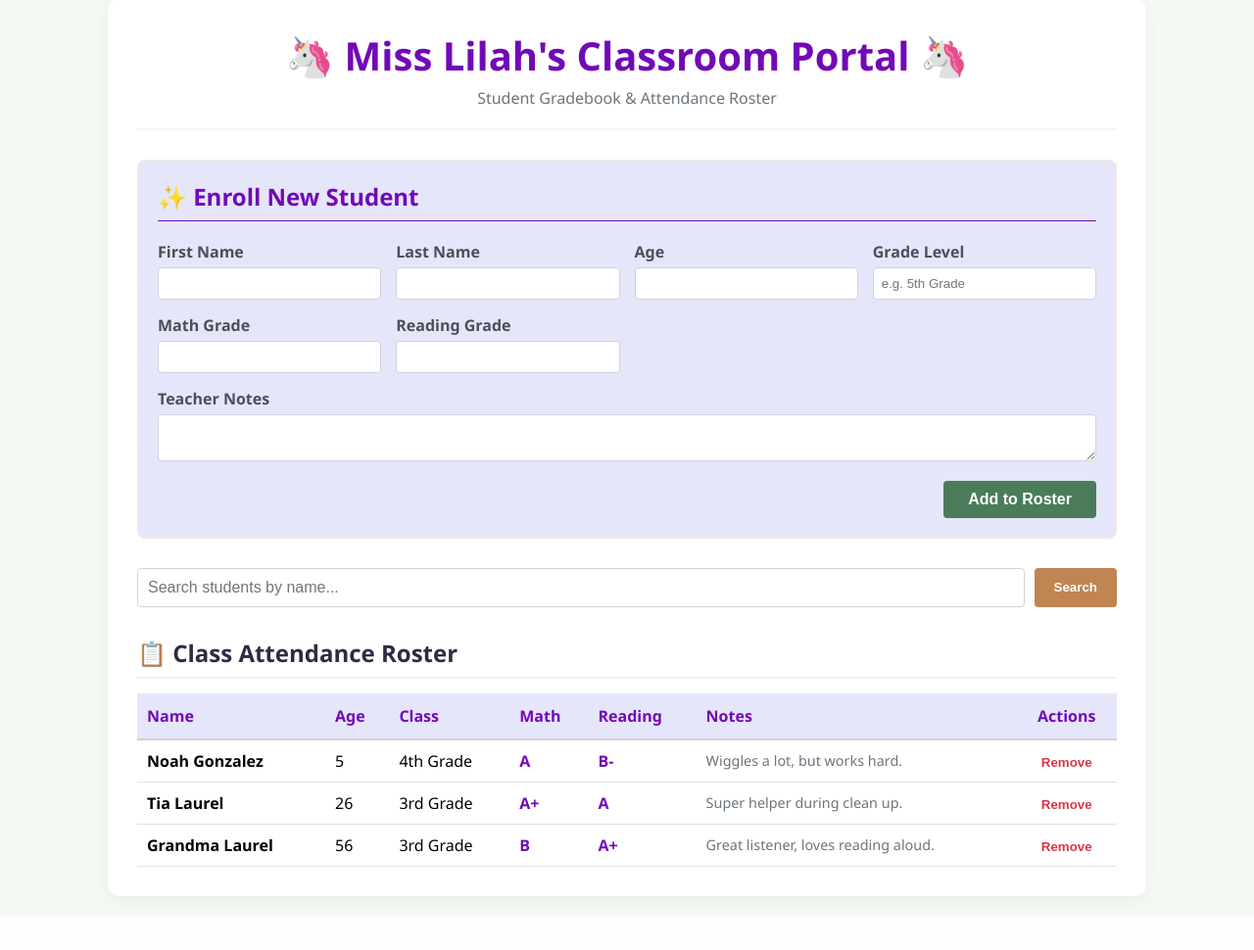
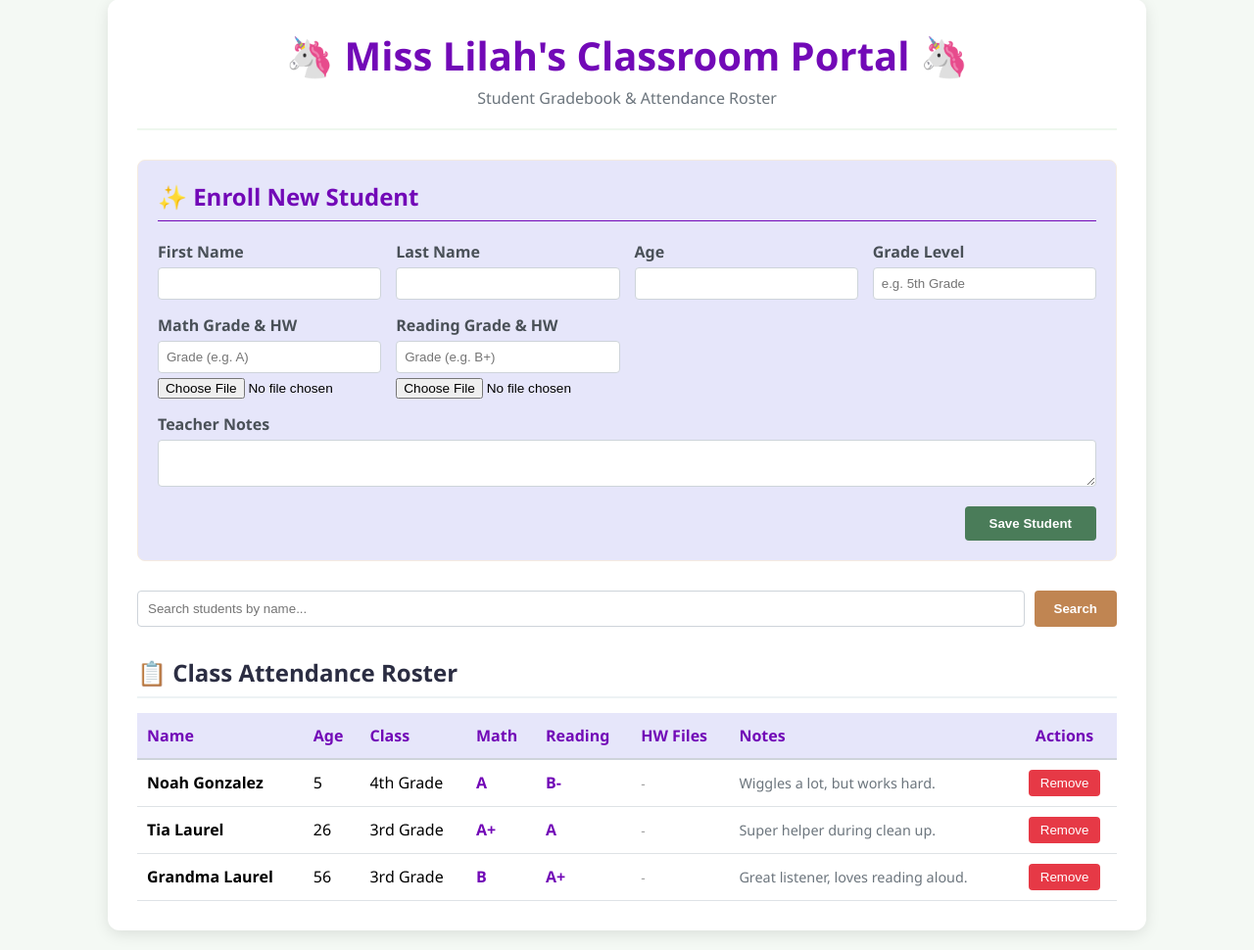
Before and after one commit to jlaurel1993/school-website-portal, a Flask app: page / in a window 1280 px wide. Shown: the part 21-991 px from the top of the page at 98% size. Before the commit the page ends 944 px from the top, so only its background shows below. Run offline with Flask 3, Linux system fonts and the light colour scheme; data comes from the database, SQL or seed files in the repository.

Commit message:
Feature: Add Cloudinary homework image upload support

```diff
--- a/app.py
+++ b/app.py
@@ -1,8 +1,17 @@
 from flask import Flask, render_template, request, redirect, url_for
 import mysql.connector
 import os
+import cloudinary
+import cloudinary.uploader
 
 app = Flask(__name__)
+
+# Configure Cloudinary using environment variables
+cloudinary.config(
+    cloud_name = os.getenv('CLOUDINARY_CLOUD_NAME'),
+    api_key = os.getenv('CLOUDINARY_API_KEY'),
+    api_secret = os.getenv('CLOUDINARY_API_SECRET')
+)
 
 def get_db_connection():
     db_host = os.environ.get("DB_HOST", "localhost")
@@ -49,20 +58,40 @@ def index():
 
 @app.route('/add_student', methods=['POST'])
 def add_student():
+    first_name = request.form.get('first_name')
+    last_name = request.form.get('last_name')
+    age = request.form.get('age')
+    grade_level = request.form.get('grade_level')
+    math = request.form.get('math')
+    reading = request.form.get('reading')
+    notes = request.form.get('notes')
+
+    # Handle Math HW Image Upload
+    math_hw_file = request.files.get('math_hw')
+    math_hw_url = None
+    if math_hw_file and math_hw_file.filename != '':
+        upload_result = cloudinary.uploader.upload(math_hw_file)
+        math_hw_url = upload_result.get('secure_url')
+
+    # Handle Reading HW Image Upload
+    reading_hw_file = request.files.get('reading_hw')
+    reading_hw_url = None
+    if reading_hw_file and reading_hw_file.filename != '':
+        upload_result = cloudinary.uploader.upload(reading_hw_file)
+        reading_hw_url = upload_result.get('secure_url')
+
+    # Save student record with homework URLs to MySQL
     conn = get_db_connection()
     cursor = conn.cursor()
     query = """
-        INSERT INTO students (first_name, last_name, age, grade_level, math, reading, notes)
-        VALUES (%s, %s, %s, %s, %s, %s, %s)
+        INSERT INTO students (first_name, last_name, age, grade_level, math, reading, notes, math_hw_url, reading_hw_url)
+        VALUES (%s, %s, %s, %s, %s, %s, %s, %s, %s)
     """
-    cursor.execute(query, (
-        request.form.get('first_name'), request.form.get('last_name'),
-        request.form.get('age'), request.form.get('grade_level'),
-        request.form.get('math'), request.form.get('reading'), request.form.get('notes')
-    ))
+    cursor.execute(query, (first_name, last_name, age, grade_level, math, reading, notes, math_hw_url, reading_hw_url))
     conn.commit()
     cursor.close()
     conn.close()
+
     return redirect(url_for('index'))
 
 @app.route('/search', methods=['GET'])
--- a/requirements.txt
+++ b/requirements.txt
@@ -1,3 +1,4 @@
 flask
 mysql-connector-python
 gunicorn
+cloudinary
--- a/templates/index.html
+++ b/templates/index.html
@@ -8,7 +8,7 @@
 </head>
 <body style="font-family: 'Segoe UI', Tahoma, Geneva, Verdana, sans-serif; background-color: #f4f9f4; margin: 0; padding: 20px;">
 
-    <div style="max-width: 1000px; margin: 0 auto; background: white; padding: 30px; border-radius: 12px; box-shadow: 0 4px 15px rgba(0,0,0,0.05);">
+    <div style="max-width: 1000px; margin: 0 auto; background: white; padding: 30px; border-radius: 12px; box-shadow: 0 4px 15px rgba(0,0,0,0.1);">
 
         <header style="text-align: center; margin-bottom: 30px; border-bottom: 2px solid #eef7ee; padding-bottom: 20px;">
             <h1 style="color: #7209b7; margin: 0; font-size: 2.5rem;">🦄 Miss Lilah's Classroom Portal 🦄</h1>
@@ -18,7 +18,7 @@
         <!-- ADD STUDENT FORM -->
         <section style="background: #e6e6fa; border: 1px solid #f5ebe0; padding: 20px; border-radius: 8px; margin-bottom: 30px;">
             <h2 style="color: #7209b7; margin-top: 0; border-bottom: 1px solid #7209b7; padding-bottom: 8px;">✨ Enroll New Student</h2>
-            <form action="/add_student" method="POST" style="display: grid; grid-template-columns: repeat(auto-fit, minmax(200px, 1fr)); gap: 15px;">
+            <form action="/add_student" method="POST" enctype="multipart/form-data" style="display: grid; grid-template-columns: repeat(auto-fit, minmax(200px, 1fr)); gap: 15px;">
                 <div>
                     <label style="display: block; margin-bottom: 5px; font-weight: 600; color: #495057;">First Name</label>
                     <input type="text" name="first_name" required style="width: 100%; padding: 8px; border: 1px solid #ced4da; border-radius: 4px; box-sizing: border-box;">
@@ -36,19 +36,21 @@
                     <input type="text" name="grade_level" placeholder="e.g. 5th Grade" style="width: 100%; padding: 8px; border: 1px solid #ced4da; border-radius: 4px; box-sizing: border-box;">
                 </div>
                 <div>
-                    <label style="display: block; margin-bottom: 5px; font-weight: 600; color: #495057;">Math Grade</label>
-                    <input type="text" name="math" style="width: 100%; padding: 8px; border: 1px solid #ced4da; border-radius: 4px; box-sizing: border-box;">
+                    <label style="display: block; margin-bottom: 5px; font-weight: 600; color: #495057;">Math Grade & HW</label>
+                    <input type="text" name="math" placeholder="Grade (e.g. A)" style="width: 100%; padding: 8px; border: 1px solid #ced4da; border-radius: 4px; box-sizing: border-box;">
+                    <input type="file" name="math_hw" accept="image/*" style="margin-top: 5px; font-size: 0.85rem; width: 100%;">
                 </div>
                 <div>
-                    <label style="display: block; margin-bottom: 5px; font-weight: 600; color: #495057;">Reading Grade</label>
-                    <input type="text" name="reading" style="width: 100%; padding: 8px; border: 1px solid #ced4da; border-radius: 4px; box-sizing: border-box;">
+                    <label style="display: block; margin-bottom: 5px; font-weight: 600; color: #495057;">Reading Grade & HW</label>
+                    <input type="text" name="reading" placeholder="Grade (e.g. B+)" style="width: 100%; padding: 8px; border: 1px solid #ced4da; border-radius: 4px; box-sizing: border-box;">
+                    <input type="file" name="reading_hw" accept="image/*" style="margin-top: 5px; font-size: 0.85rem; width: 100%;">
                 </div>
                 <div style="grid-column: 1 / -1;">
                     <label style="display: block; margin-bottom: 5px; font-weight: 600; color: #495057;">Teacher Notes</label>
-                    <textarea name="notes" rows="2" style="width: 100%; padding: 8px; border: 1px solid #ced4da; border-radius: 4px; box-sizing: border-box; resize: vertical;"></textarea>
+                    <textarea name="notes" rows="2" style="width: 100%; padding: 8px; border: 1px solid #ced4da; border-radius: 4px; box-sizing: border-box;"></textarea>
                 </div>
                 <div style="grid-column: 1 / -1; text-align: right;">
-                    <button type="submit" style="background-color: #4a7c59; color: white; border: none; padding: 10px 25px; border-radius: 4px; font-weight: bold; cursor: pointer; font-size: 1rem;">Add to Roster</button>
+                    <button type="submit" style="background-color: #4a7c59; color: white; border: none; padding: 10px 25px; border-radius: 4px; font-weight: bold; cursor: pointer;">Save Student</button>
                 </div>
             </form>
         </section>
@@ -56,10 +58,10 @@
         <!-- SEARCH BAR -->
         <section style="margin-bottom: 30px;">
             <form action="/search" method="GET" style="display: flex; gap: 10px;">
-                <input type="text" name="query" value="{{ search_query or '' }}" placeholder="Search students by name..." style="flex: 1; padding: 10px; border: 1px solid #ced4da; border-radius: 4px; font-size: 1rem;">
-                <button type="submit" style="background-color: #c08552; color: white; border: none; padding: 10px 20px; border-radius: 4px; font-weight: bold; cursor: pointer;">Search</button>
+                <input type="text" name="query" value="{{ search_query or '' }}" placeholder="Search students by name..." style="flex: 1; padding: 10px; border: 1px solid #ced4da; border-radius: 4px;">
+                <button type="submit" style="background-color: #c08552; color: white; border: none; padding: 10px 20px; border-radius: 4px; cursor: pointer; font-weight: bold;">Search</button>
                 {% if search_query %}
-                    <a href="/" style="background-color: #6c757d; color: white; text-decoration: none; padding: 10px 20px; border-radius: 4px; font-weight: bold; display: inline-block; line-height: 20px;">Clear</a>
+                    <a href="/" style="background-color: #6c757d; color: white; text-decoration: none; padding: 10px 20px; border-radius: 4px; display: inline-block; line-height: 20px; font-weight: bold;">Clear Search</a>
                 {% endif %}
             </form>
         </section>
@@ -71,7 +73,7 @@
 
             {% if search_result %}
                 {% for student in search_result %}
-                <div style="background: #ffffff; border: 3px solid #7209b7; border-radius: 12px; padding: 25px; margin-bottom: 25px; max-width: 700px; margin-left: auto; margin-right: auto; box-shadow: 0 4px 10px rgba(0,0,0,0.05);">
+                <div style="background: #ffffff; border: 3px solid #7209b7; border-radius: 12px; padding: 25px; margin-bottom: 25px;">
 
                     <!-- HEADER -->
                     <div style="text-align: center; margin-bottom: 20px;">
@@ -92,16 +94,30 @@
 
                         <!-- ACADEMIC GRADES TABLE -->
                         <div style="flex: 2; border: 2px solid #1b6ca8; border-radius: 6px; overflow: hidden;">
-                            <div style="background-color: #1b6ca8; color: white; padding: 10px 15px; font-weight: bold; font-size: 1.1rem;">
-                                Subjects:
+                            <div style="background-color: #1b6ca8; color: white; padding: 10px 15px; font-weight: bold; font-size: 1.05rem;">
+                                Subjects & Homework:
                             </div>
                             <div style="display: flex; justify-content: space-between; padding: 12px 15px; border-bottom: 1px solid #1b6ca8; font-weight: bold; color: #1b6ca8;">
                                 <span>📐 Math</span>
-                                <span style="color: #333;">{{ student.math or 'N/A' }}</span>
+                                <div>
+                                    <span style="color: #333; margin-right: 10px;">{{ student.math or 'N/A' }}</span>
+                                    {% if student.math_hw_url %}
+                                        <a href="{{ student.math_hw_url }}" target="_blank" style="color: #7209b7; font-size: 0.85rem; text-decoration: underline;">📎 View Math HW</a>
+                                    {% else %}
+                                        <span style="color: #999; font-size: 0.85rem; font-weight: normal;">No HW File</span>
+                                    {% endif %}
+                                </div>
                             </div>
                             <div style="display: flex; justify-content: space-between; padding: 12px 15px; font-weight: bold; color: #1b6ca8;">
                                 <span>📖 Reading</span>
-                                <span style="color: #333;">{{ student.reading or 'N/A' }}</span>
+                                <div>
+                                    <span style="color: #333; margin-right: 10px;">{{ student.reading or 'N/A' }}</span>
+                                    {% if student.reading_hw_url %}
+                                        <a href="{{ student.reading_hw_url }}" target="_blank" style="color: #7209b7; font-size: 0.85rem; text-decoration: underline;">📎 View Reading HW</a>
+                                    {% else %}
+                                        <span style="color: #999; font-size: 0.85rem; font-weight: normal;">No HW File</span>
+                                    {% endif %}
+                                </div>
                             </div>
                         </div>
 
@@ -139,6 +155,7 @@
                         <th style="padding: 12px 10px;">Class</th>
                         <th style="padding: 12px 10px;">Math</th>
                         <th style="padding: 12px 10px;">Reading</th>
+                        <th style="padding: 12px 10px;">HW Files</th>
                         <th style="padding: 12px 10px;">Notes</th>
                         <th style="padding: 12px 10px; text-align: center;">Actions</th>
                     </tr>
@@ -151,16 +168,27 @@
                         <td style="padding: 10px;">{{ student.grade_level or '-' }}</td>
                         <td style="padding: 10px; font-weight: bold; color: #7209b7;">{{ student.math or '-' }}</td>
                         <td style="padding: 10px; font-weight: bold; color: #7209b7;">{{ student.reading or '-' }}</td>
+                        <td style="padding: 10px; font-size: 0.85rem;">
+                            {% if student.math_hw_url %}
+                                <a href="{{ student.math_hw_url }}" target="_blank" style="color: #7209b7; display: block;">📎 Math HW</a>
+                            {% endif %}
+                            {% if student.reading_hw_url %}
+                                <a href="{{ student.reading_hw_url }}" target="_blank" style="color: #7209b7; display: block;">📎 Reading HW</a>
+                            {% endif %}
+                            {% if not student.math_hw_url and not student.reading_hw_url %}
+                                <span style="color: #999;">-</span>
+                            {% endif %}
+                        </td>
                         <td style="padding: 10px; font-size: 0.9rem; color: #6c757d;">{{ student.notes or '' }}</td>
                         <td style="padding: 10px; text-align: center;">
                             <form action="/delete/{{ student.id }}" method="POST" style="margin: 0;">
-                                <button type="submit" onclick="return confirm('Remove this student permanently?')" style="background: none; border: none; color: #dc3545; cursor: pointer; font-weight: bold; padding: 0;">Remove</button>
+                                <button type="submit" onclick="return confirm('Remove this student permanently?')" style="background-color: #e63946; color: white; border: none; padding: 6px 12px; border-radius: 4px; cursor: pointer;">Remove</button>
                             </form>
                         </td>
                     </tr>
                     {% else %}
                     <tr>
-                        <td colspan="7" style="padding: 20px; text-align: center; color: #6c757d; font-style: italic;">No student records found.</td>
+                        <td colspan="8" style="padding: 20px; text-align: center; color: #6c757d; font-style: italic;">No student records found.</td>
                     </tr>
                     {% endfor %}
                 </tbody>
```
